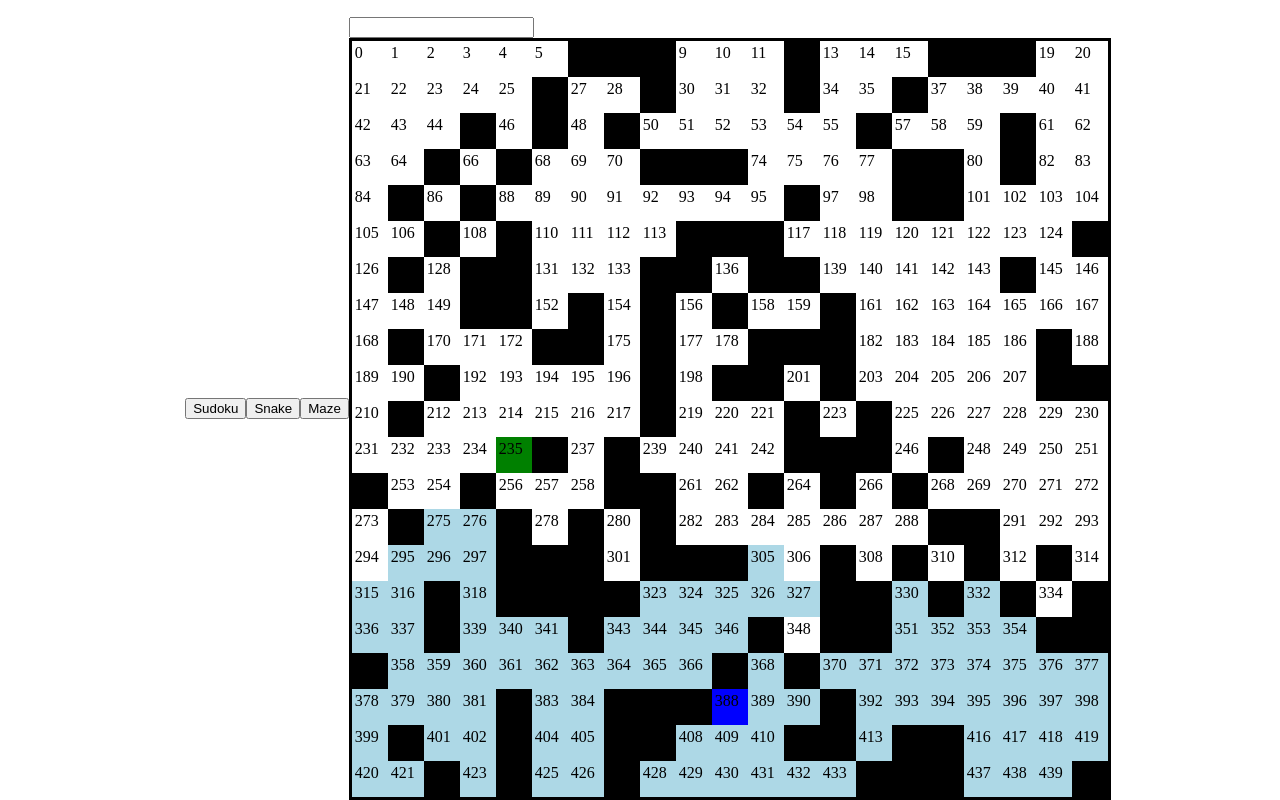
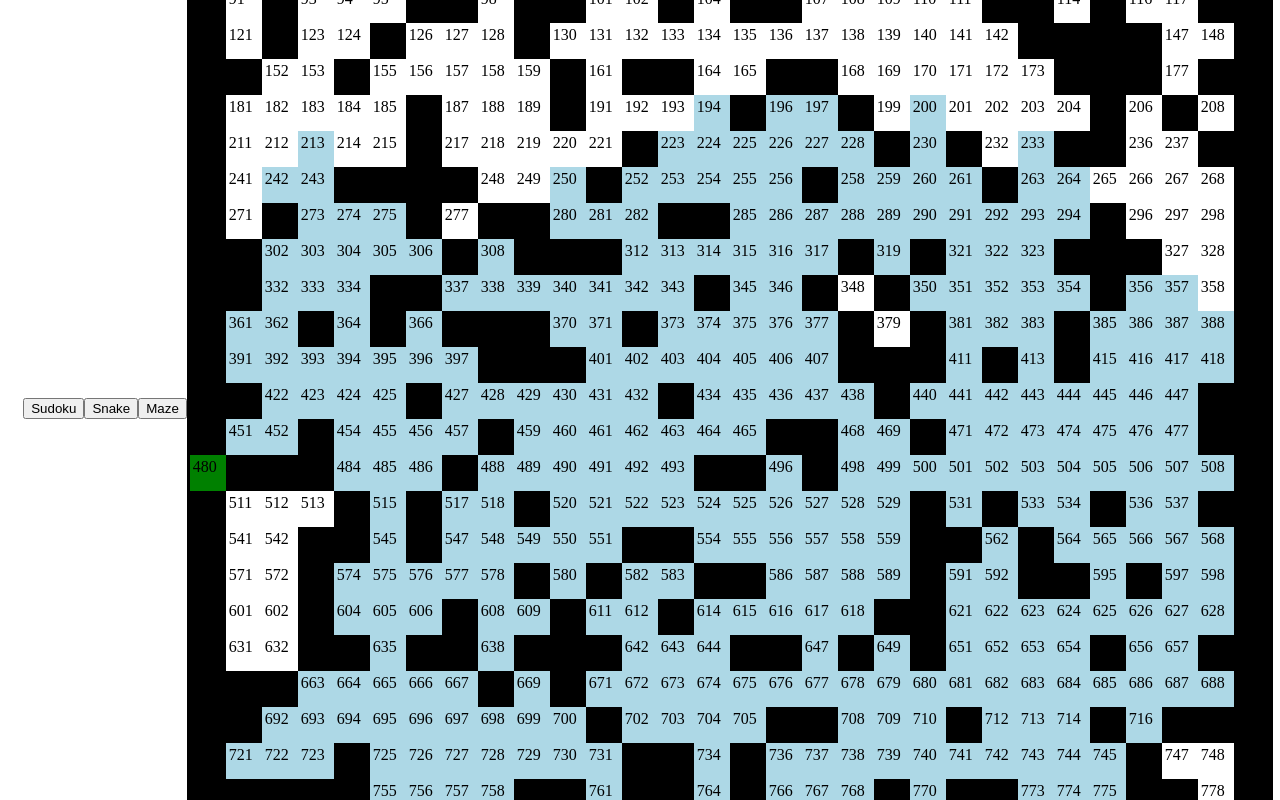
Before and after one commit to BenDMaryland/Sudoku, a React (Create React App) app: page /maze in a window 1280 px wide. Shown: the top 800 px of the page. Built offline with nearby package versions, Linux system fonts and the light colour scheme.

Commit message:
Maze wall added" "

```diff
--- a/src/components/MazeSolver/MazeBoard.js
+++ b/src/components/MazeSolver/MazeBoard.js
@@ -6,7 +6,7 @@ import MazeCell from './MazeCell'
 
 function MazeBoard() {
 
-    const gridSize = 441
+    const gridSize = 900
     const columnSize = Math.sqrt(gridSize)
     const startingPos = Math.floor(Math.random() * gridSize)
     const endingPos = Math.floor(Math.random() * gridSize)
@@ -30,7 +30,7 @@ function MazeBoard() {
 
         let blockedArray = mazeGrid.filter(cell => (cell.block === true) && cell.block).map(cell => cell.num)
 
-        for (let i = 1; i != 20; i++) {
+        for (let i = 1; i != 30; i++) {
 
             console.log(i)
             newPaths = newPaths.map(cell => {
@@ -43,6 +43,7 @@ function MazeBoard() {
 
             newPaths = newPaths.flat().filter(cell => {
                 if (blockedArray.includes(cell)) { return false }
+                else if (cell < 0 || cell > gridSize) { return false }
                 else { return true }
             })
 
@@ -59,6 +60,14 @@ function MazeBoard() {
 
 
     useEffect(() => {
+        //adding a wall
+        setMazeGrid(grid => grid.map(cell => {
+                if (cell.num < columnSize) { cell.block = true }
+                if (cell.num > gridSize - columnSize) { cell.block = true }
+                if (cell.num % columnSize === 0) { cell.block = true }
+                if (cell.num % columnSize === columnSize - 1) { cell.block = true }
+        }))
+
         mazeSolver()
 
     }, [])
```
